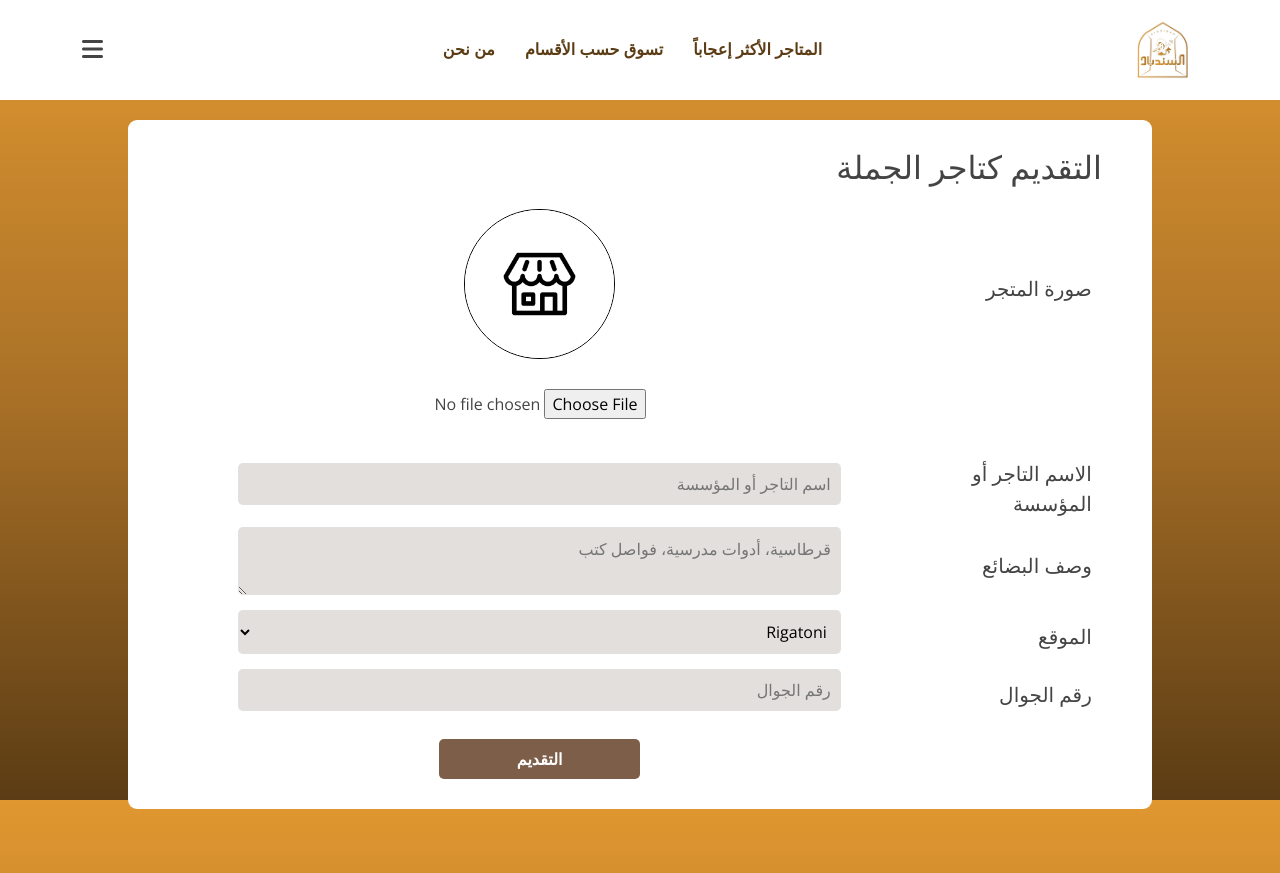
After one commit to Mohammad771/Sindbad, a Django app: page /users/wholesaler-form/ in a window 1280 px wide. The commit adds this page. Run offline with Django 4.2, Linux system fonts and the light colour scheme; some libraries are stand-ins or nearby versions.

Commit message:
forms-are-ready

```diff
--- a/static/assets/css/style.css
+++ b/static/assets/css/style.css
@@ -2600,7 +2600,6 @@ section {
 }
 
 .Header-links {
-  margin-right: 10%;
 }
 
 .settings-container {
@@ -2701,3 +2700,23 @@ section {
   margin: 3% auto;
   max-width: 212px;
 }
+
+/*=======*/
+
+.main-list{
+  font-size: 1.5em;
+}
+.main-list:hover{
+  cursor: pointer;
+  color: #e09730;
+}
+
+.logIn, .signUp{
+  display: none;
+}
+
+.main-links:hover {
+  text-decoration: none;
+  color: white !important;
+  background-color:#e09730 ;
+  }
--- a/stores/views.py
+++ b/stores/views.py
@@ -4,7 +4,6 @@ from users.models import city, region
 # Create your views here.
 
 def home(request):
-
     # cursor = connection.cursor()
     # cursor.execute("")
     return render(request,'Home.html')
--- a/templates/main/baseView.html
+++ b/templates/main/baseView.html
@@ -5,7 +5,7 @@
     <meta charset="utf-8">
     <meta name="viewport" content="width=device-width, initial-scale=1, shrink-to-fit=no">
 
-    <link rel="stylesheet" href="https://cdnjs.cloudflare.com/ajax/libs/font-awesome/4.7.0/css/font-awesome.min.css">
+    <link rel="stylesheet" href="https://kit.fontawesome.com/0e05f91eab.css" crossorigin="anonymous">
 
     <!-- Favicons -->
     <!-- <link href="assets/img/favicon.png" rel="icon">
@@ -56,28 +56,32 @@
           <li><a class="nav-link scrollto" href="#portfolio">تسوق حسب الأقسام </a></li>
 
           <li><a class="nav-link scrollto" href="#">من نحن</a></li>
-
-
-          <!-- <li class="dropdown"><a href="#"><span>Dev</span> <i class="bi bi-chevron-right"></i></a>
-            <ul>
-              <li><a class="" href="{% url 'stores:home' %}">الصفحة الرئيسية</a></li>
-              <li><a class="" href="{% url 'users:register' %}">تسجيل جديد</a></li>
-              <li><a class="" href="{% url 'users:user_login' %}">تسجيل الدخول</a></li>
-              <li><a class="" href="{% url 'stores:store' %}">معلومات المتجر</a></li>
-            </ul>
-          </li> -->
-
-
           </ul>
         </div>
 
         <div class="Header-buttons">
           <a class="logIn scrollto" href="{% url 'users:user_login' %}">تسجيل الدخول</a>
           <a class="signUp scrollto" href="{% url 'users:register' %}">التسجيل</a>
-
+          <nav id="navbar" class="navbar">
+          <ul>
+            <li class="dropdown">
+              <i class="fa-solid fa-bars main-list"></i>
+            </i>
+              <ul>
+                <li><a class="main-links" href="{% url 'stores:home' %}">الصفحة الرئيسية</a></li>
+                <li><a class="main-links" href="{% url 'users:rep' %}">التقديم كمندوب توصيل</a></li>
+                <li><a class="main-links" href="{% url 'users:wholesaler' %}">التقديم كتاجر جملة</a></li>
+                <li><a class="main-links" href="{% url 'users:list_reps' %}">عرض المندوبين المتاحين</a></li>
+                <li><a class="main-links" href="{% url 'users:list_wholesalers' %}">عرض تجار الجملة</a></li>
+                <li><a class="main-links" href="{% url 'users:profile' %}">إعدادت الحساب</a></li>
+                <li><a class="main-links" href="">تسجيل الخروج</a></li>
+              </ul>
+            </li>
+          </ul>
+          </nav>
           </div>
 
-        <i class="bi bi-list mobile-nav-toggle"></i>
+       <!-- <i class="bi bi-list mobile-nav-toggle"></i> -->
       </nav><!-- .navbar -->
 
     </div>
@@ -96,5 +100,7 @@
 
     <!-- Template Main JS File -->
     <script src="../../static/assets/js/main.js"></script>
+    <script src="https://kit.fontawesome.com/0e05f91eab.js" crossorigin="anonymous"></script>
+
 {% block content %}
 {% endblock %}
--- /dev/null
+++ b/templates/users/wholesalers-form.html
@@ -0,0 +1,95 @@
+<!DOCTYPE html>
+<html>
+{% extends 'main/baseView.html' %}
+{% load static %}
+<head>
+    {% block title %}
+        <title>إعدادات الحساب</title>
+    {% endblock %}
+
+    {% block pageCSS %}
+    {% endblock %}
+
+    {% block content %}
+</head>
+  <body>
+
+
+    <div class="settings-container wholesaler">
+        <div class="settings-form">
+          <form>
+            <h2 class="settings-title">التقديم كتاجر الجملة</h2>
+
+            <div class="form-element first-input">
+              <label class="input-label">صورة المتجر</label>
+              <img
+                class="prof-img"
+                src="{% static 'assets/img/store.webp'%}"
+                />
+            </div>
+
+            <div class="form-element">
+              <label class="input-label"></label>
+              <input
+                class="img-input"
+                type="file"
+                id="img"
+                name="img"
+                accept="image/*"
+              />
+            </div>
+
+
+            <div class="form-element">
+                <label class="input-label">الاسم التاجر أو المؤسسة</label>
+                <input
+                class="settings-input"
+                type="text"
+                name="wholesaler-name"
+                class="inlineInput first"
+                placeholder="اسم التاجر أو المؤسسة"
+                required=""
+              />
+            </div>
+
+            <div class="form-element">
+                <label for="store-descrption" class="input-label">وصف البضائع</label>
+                <textarea class="settings-input" name="store-descrption" placeholder="قرطاسية، أدوات مدرسية، فواصل كتب"
+                ></textarea>
+              </div>
+
+            <div class="form-element">
+              <label class="input-label">الموقع</label>
+
+              <select class="settings-input" name="locations-list" id="locations-list">
+              <option value="rigatoni">Rigatoni</option>
+              <option value="dave">Dave</option>
+              <option value="pumpernickel">Pumpernickel</option>
+              <option value="reeses">Reeses</option>
+            </select>
+            </div>
+            <div class="form-element">
+                <label class="input-label">رقم الجوال </label>
+                <input
+                  class="settings-input"
+                  type="text"
+                  name="phone_number"
+                  placeholder="رقم الجوال"
+                  required=""
+                />
+              </div>
+
+
+            <div class="form-element">
+              <label class="input-label"></label>
+              <button class="settings-btn">التقديم</button>
+            </div>
+          </form>
+        </div>
+      </div>
+
+
+
+  </body>
+</html>
+{% endblock %}
--- a/users/urls.py
+++ b/users/urls.py
@@ -27,12 +27,12 @@ urlpatterns = [
     # __________________________________________________
 
     # Wholesaler
-    # path('wholesaler/', views.wholesaler, name='wholesaler'), # where he can view his data
+    path('wholesaler-form/', views.wholesaler, name='wholesaler'), # where he can view his data
 
     # __________________________________________________
 
     # Representative
-    # path('rep/', views.rep, name='rep'), # where he can view his data & favorite stores
+    path('rep-form/', views.rep, name='rep'), # where he can view his data & favorite stores
 
     # __________________________________________________
 
--- a/users/views.py
+++ b/users/views.py
@@ -123,6 +123,12 @@ def list_wholesalers(request):
 def list_reps(request):
     return render(request,'users/list_reps.html')
 
+def wholesaler(request):
+    return render(request,'users/wholesalers-form.html')
+
+
+def rep(request):
+    return render(request,'users/reps-form.html')
 
 # def profile_edit(request):
 #     return render(request,'edit_profile.html')
@@ -130,11 +136,3 @@ def list_reps(request):
 
 # def seller(request):
 #     return render(request,'seller.html')
-
-
-# def wholesaler(request):
-#     return render(request,'wholesaler.html')
-
-
-# def rep(request):
-#     return render(request,'rep.html')
```
Also changed, not shown: templates/users/list_reps.html (+1 -36 lines), templates/users/reps-form.html (added, +85 -0 lines).
